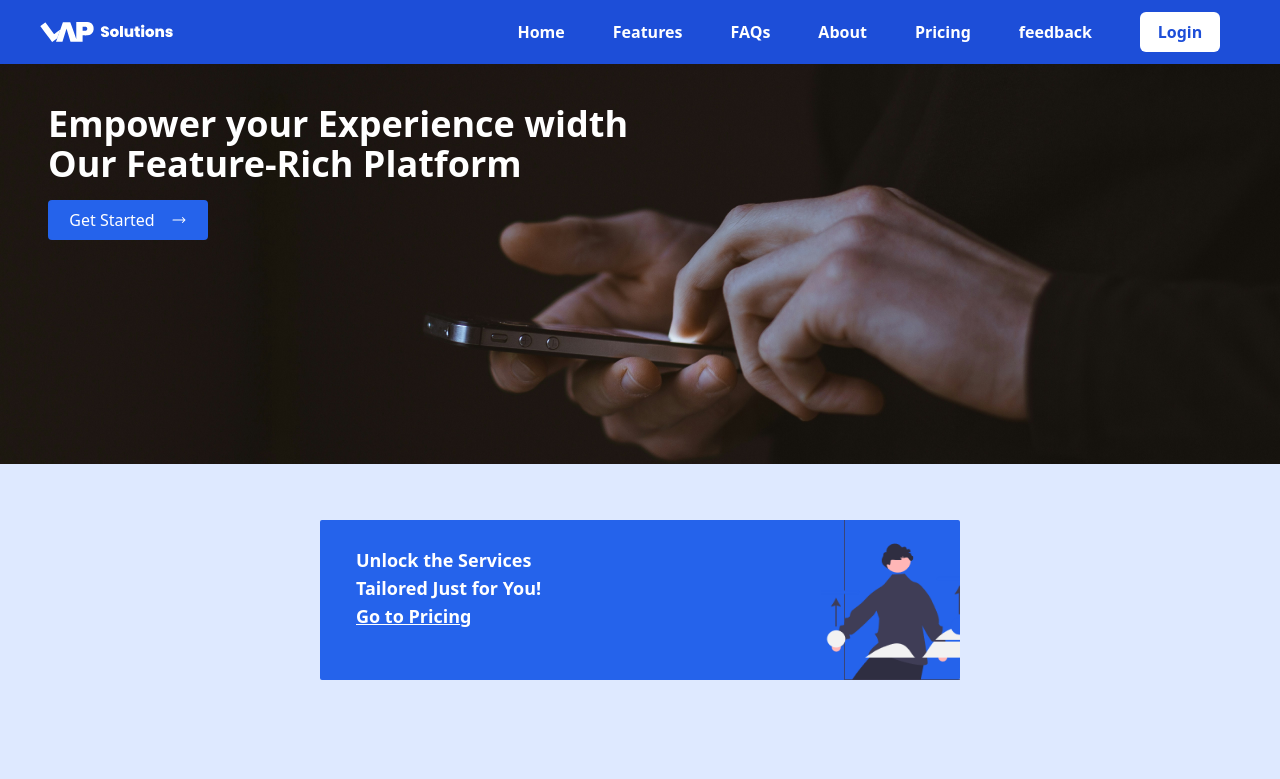
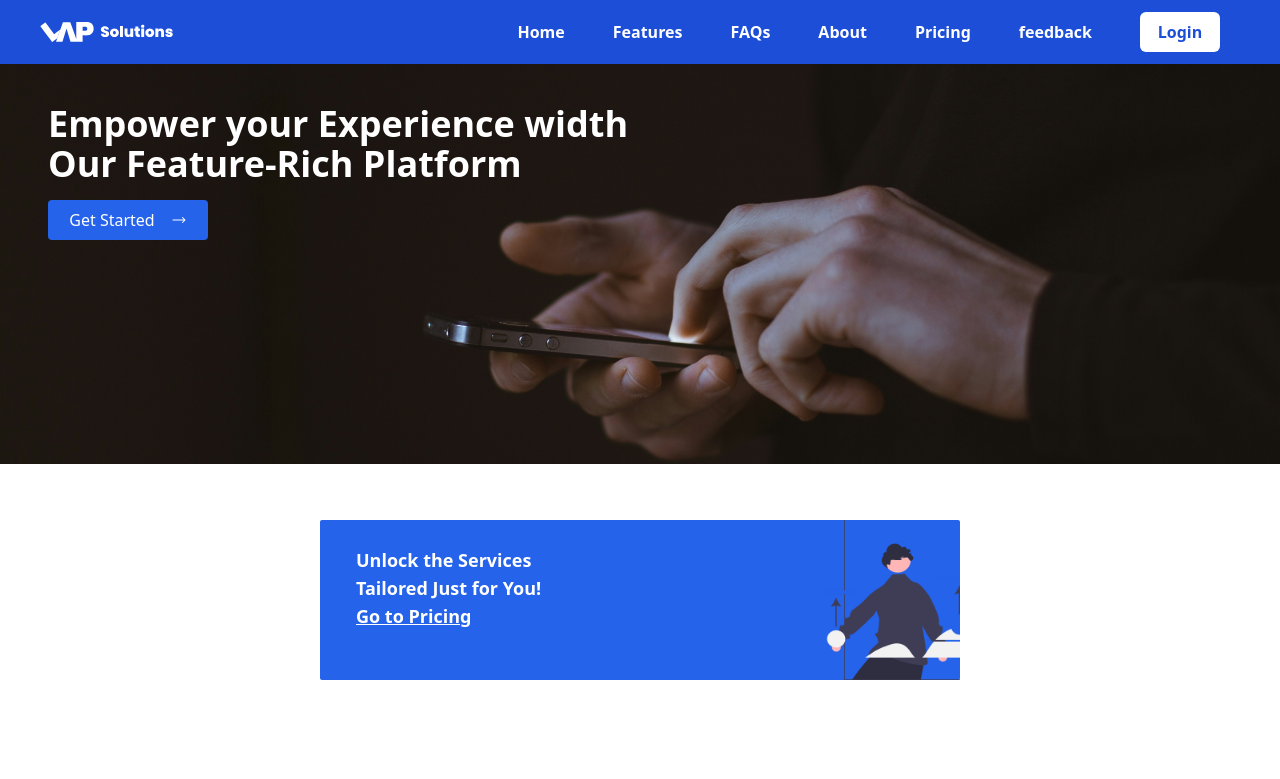
Before and after one commit to cheetoezzz/Lap-it-landing-page, a Next.js app: page / in a window 1280 px wide. Shown: the top 779 px of the page. Built offline with nearby package versions, Linux system fonts and the light colour scheme.

Commit message:
icons sa features nlang kulang

```diff
--- a/src/app/components/Features.tsx
+++ b/src/app/components/Features.tsx
@@ -21,7 +21,7 @@ const Features = () => {
       </section>
       <section className="py-10 px-10 2xl:max-container relative flex flex-row mt-10">
         {card.map((car, index) => (
-          <div className="space-x-4" key={index}><Card title={car.title} description={car.description}/></div>
+          <div className="space-x-4" key={index}><Card title={car.title} description={car.description} /></div>
         ))}
       </section>
     </div>
--- a/src/app/globals.css
+++ b/src/app/globals.css
@@ -10,5 +10,5 @@
 }
 
 body {
-    background-color: #DEE9FF;
+
   }
```
Also changed, not shown: package.json (+3 -19 lines), 1 other file (tests, documents, lock files or other folders).
